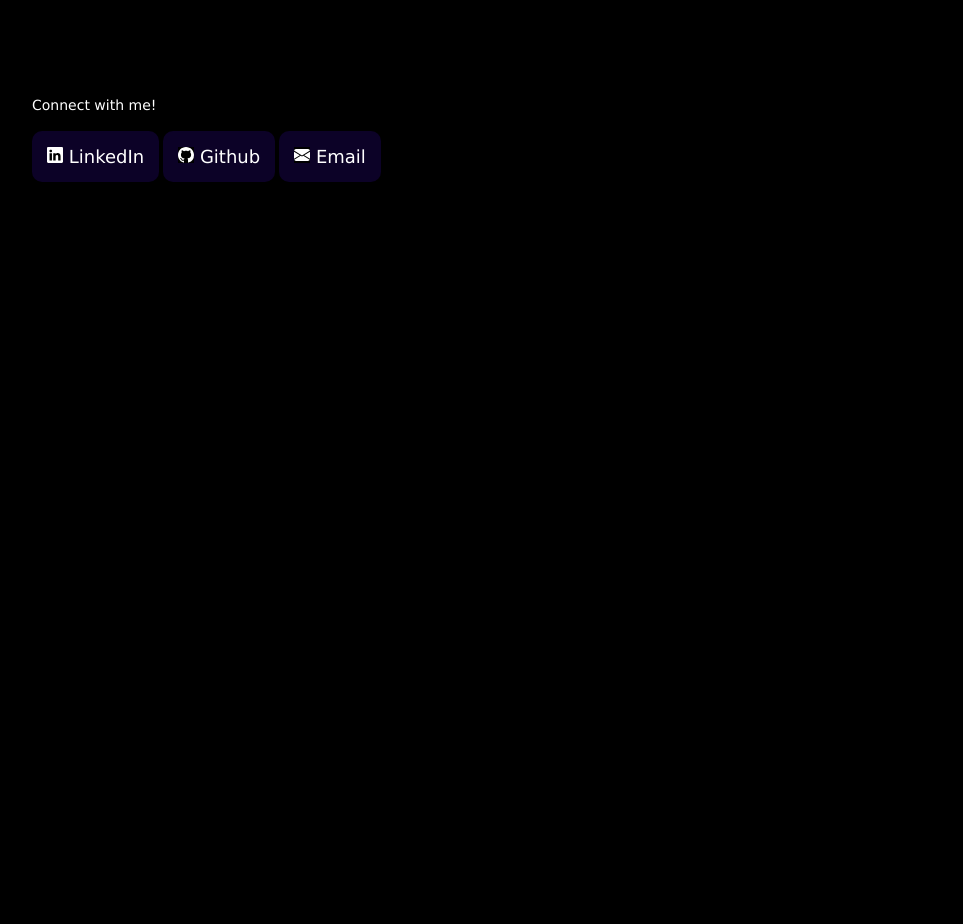
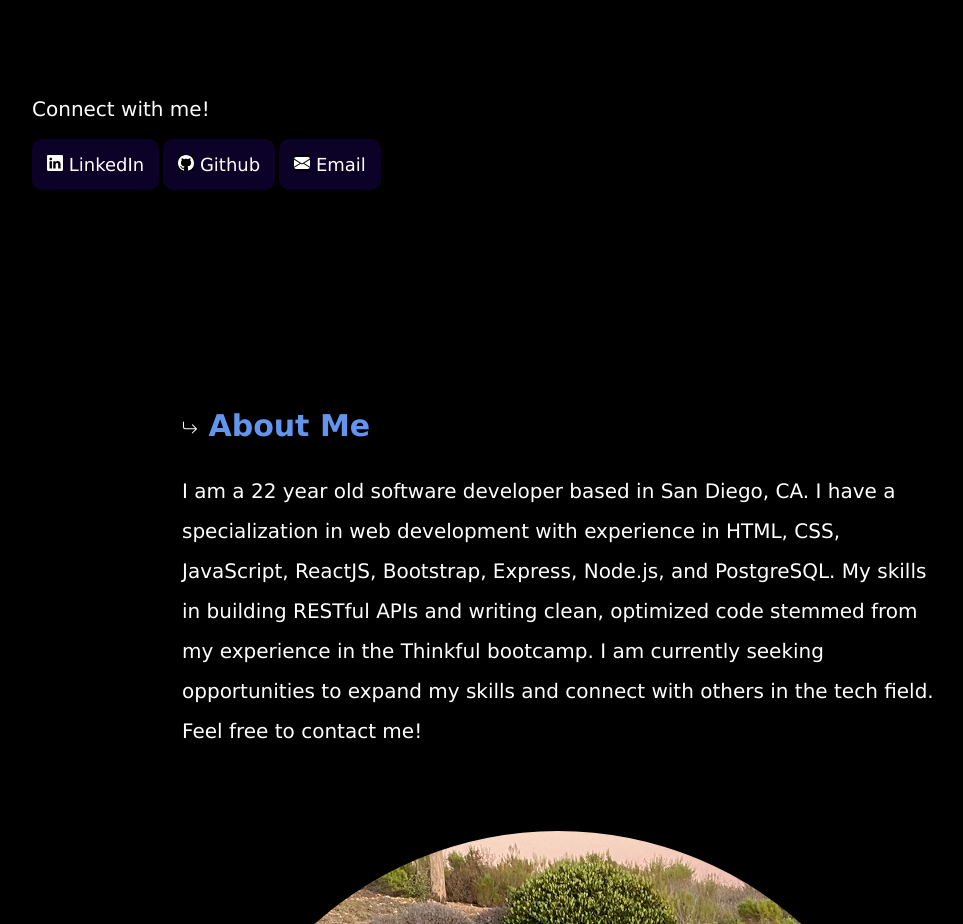
Before and after one commit to chilledpop/portfolio, a plain HTML site: page index.html in a window 1280 px wide. Shown: the part 508-1432 px from the top of the page, without its empty margins (82-1045 px from the left). Before the commit the page ends 800 px from the top, so only its background shows below. Drawn offline with Linux system fonts and the light colour scheme.

Commit message:
added about me section, styled, added css comments

```diff
--- a/index.html
+++ b/index.html
@@ -24,21 +24,21 @@
     </header>
 
     <main>
-      <section id="home" class="home-box">
+      <section id="home">
         <!-- introduction -->
         <div class="intro-container">
-          <p class="intro-text purple-text subheading">Hello! I am</p>
-          <h2 class="intro-text name">Thaomai Nguyen</h2>
+          <p class="body-font purple-text subheading">Hello! I am</p>
+          <h2 class="body-font name">Thaomai Nguyen</h2>
         </div>
         <div class="intro-container">
-          <h2 class="intro-text subheading">
+          <h2 class="body-font subheading">
             <span>Full Stack Developer.</span>
             <span class="purple-text">Software engineer experienced in building full stack web applications.</span>
           </h2>
         </div>
         <!-- contact buttons -->
         <div class="intro-container">
-          <p class="intro-text body-text">Connect with me!</p>
+          <p class="body-font body-text">Connect with me!</p>
           <br />
           <a href="https://www.linkedin.com/in/thaomainguyen/">
             <button class="contact-button">
@@ -67,8 +67,32 @@
         </div>
       </section>
 
+      <br />
+
       <section id="about" class="about-container">
+        <div>
+          <h2 class="body-font heading blue-text">
+            <svg xmlns="http://www.w3.org/2000/svg" width="16" height="16" fill="currentColor" class="bi bi-arrow-return-right" viewBox="0 0 16 16">
+                <path fill-rule="evenodd" d="M1.5 1.5A.5.5 0 0 0 1 2v4.8a2.5 2.5 0 0 0 2.5 2.5h9.793l-3.347 3.346a.5.5 0 0 0 .708.708l4.2-4.2a.5.5 0 0 0 0-.708l-4-4a.5.5 0 0 0-.708.708L13.293 8.3H3.5A1.5 1.5 0 0 1 2 6.8V2a.5.5 0 0 0-.5-.5z"/>
+            </svg>
+            About Me
+          </h2>
+        </div>
+        <br />
+        <div>
+          <p class="body-font body-text line-spacing">
+            I am a 22 year old software developer based in San Diego, CA. I have a specialization in web development
+            with experience in HTML, CSS, JavaScript, ReactJS, Bootstrap, Express, Node.js, and PostgreSQL. My skills
+            in building RESTful APIs and writing clean, optimized code stemmed from my experience in the Thinkful bootcamp.
+            I am currently seeking opportunities to expand my skills and connect with others in the tech field. Feel free to contact me!
+          </p>
+        </div>
+        <div>
+          <img src="images/profile-photo.jpeg" alt="Profile image">
+        </div>
       </section>
+
+      <br />
 
       <script src="script.js"></script>
   </body>
--- a/style.css
+++ b/style.css
@@ -55,9 +55,9 @@ li a {
 }
 
 
-/* STYLING INTRO CONTAINER AND BUTTONS */
+/* STYLING BODY */
 
-.home-box {
+body main {
     margin: 60px 5%;
 }
 
@@ -67,9 +67,15 @@ li a {
 }
 
 
+.about-container {
+    margin-top: 100px;
+    padding: 50px 200px;
+}
+
+
 /* STYLING PAGE FONTS, TEXT COLOR, AND FONT SIZING */
 
-.intro-text {
+.body-font {
     font-family: 'Geneva';
 }
 
@@ -101,7 +107,7 @@ li a {
 
 
 .body-text {
-    font-size: 14px;
+    font-size: 20px;
 }
 
 
@@ -113,3 +119,36 @@ a {
 button {
     cursor: pointer;
 }
+
+
+
+/* STYLING ABOUT ME CONTAINER */
+
+.heading {
+    font-size: 30px;
+    margin-bottom: 10px;
+}
+
+
+.line-spacing {
+    line-height: 2;
+}
+
+
+.blue-text {
+    color: cornflowerblue;
+}
+
+
+img {
+    border-radius: 50%;
+    display: block;
+    margin: auto;
+    width: auto;
+    height: auto;
+}
+
+
+#about p {
+    padding-bottom: 80px;
+}
```
